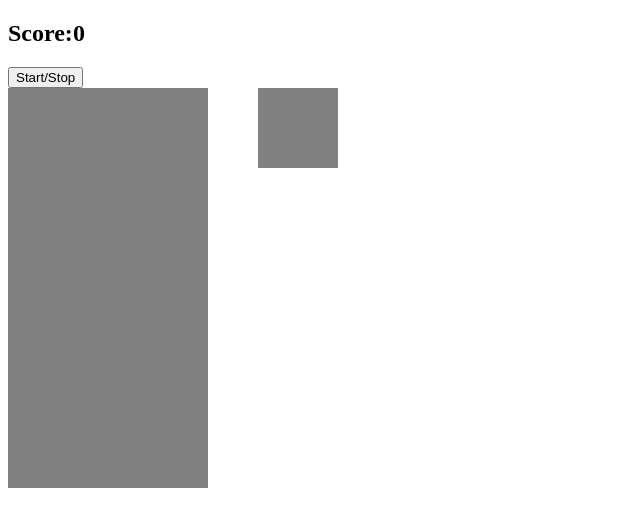
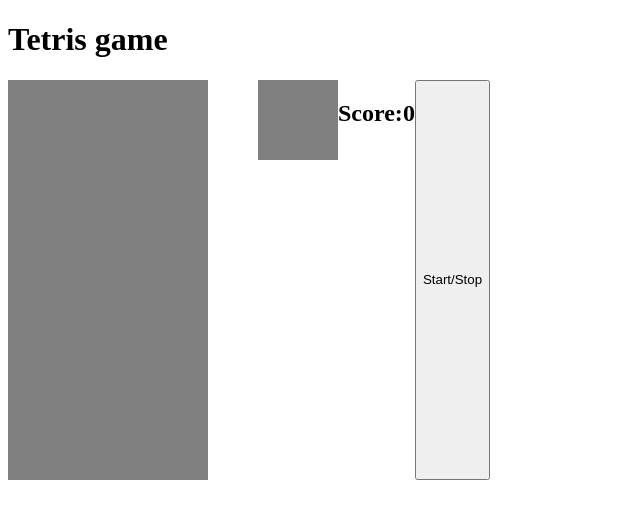
Before and after one commit to AleksandraRataj/TetrisGame, a plain HTML site: page src/index.html in a window 1280 px wide. Shown: the whole page, without its empty margins (0-640 px from the left). Drawn offline with Linux system fonts and the light colour scheme.

Commit message:
updated HTML file

```diff
--- a/src/index.html
+++ b/src/index.html
@@ -9,9 +9,7 @@
     <link rel="stylesheet" href="styles/style.css">
 </head>
 <body>
-
-    <h2>Score:<span id="score">0</span></h2>
-    <button id="startBtn">Start/Stop</button>
+    <h1>Tetris game</h1>
 
     <div class="container">
         <div class="grid">
@@ -244,6 +242,8 @@
             <div></div>
             <div></div>
         </div>
+        <h2>Score:<span id="score">0</span></h2>
+        <button id="startBtn">Start/Stop</button>
     </div>
 
 <script src="javascript/app.js"></script>
```
